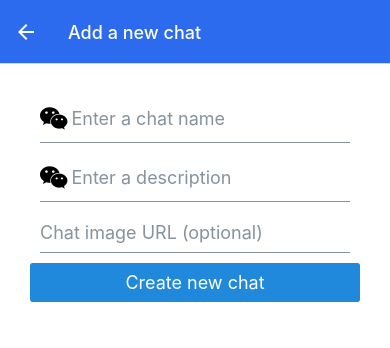
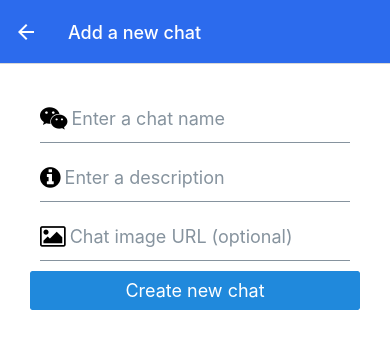
Before and after one commit to jonnyabrams/cignal, a React Native app: screen /AddChat in a window 390 px wide. Shown: the top 348 px of the page. Built offline with nearby package versions, Linux system fonts and the light colour scheme; no server answers.

Commit message:
feat: desc & img icons in AddChatScreen

```diff
--- a/src/screens/AddChatScreen.tsx
+++ b/src/screens/AddChatScreen.tsx
@@ -50,19 +50,22 @@ const AddChatScreen = ({ navigation }: Props) => {
         placeholder="Enter a chat name"
         value={input}
         onChangeText={(text) => setInput(text)}
+        autoCapitalize="none"
         leftIcon={<Icon name="wechat" size={24} color="#000" />}
       />
       <Input
         placeholder="Enter a description"
         value={description}
         onChangeText={(text) => setDescription(text)}
-        leftIcon={<Icon name="wechat" size={24} color="#000" />}
+        autoCapitalize="none"
+        leftIcon={<Icon name="info-circle" size={24} color="#000" />}
       />
       <Input
           placeholder="Chat image URL (optional)"
           value={imageUrl}
           onChangeText={(text) => setImageUrl(text)}
           autoCapitalize="none"
+          leftIcon={<Icon name="image" size={24} color="#000" />}
           onSubmitEditing={createChat}
         />
       <Button onPress={createChat} title="Create new chat" />
```
